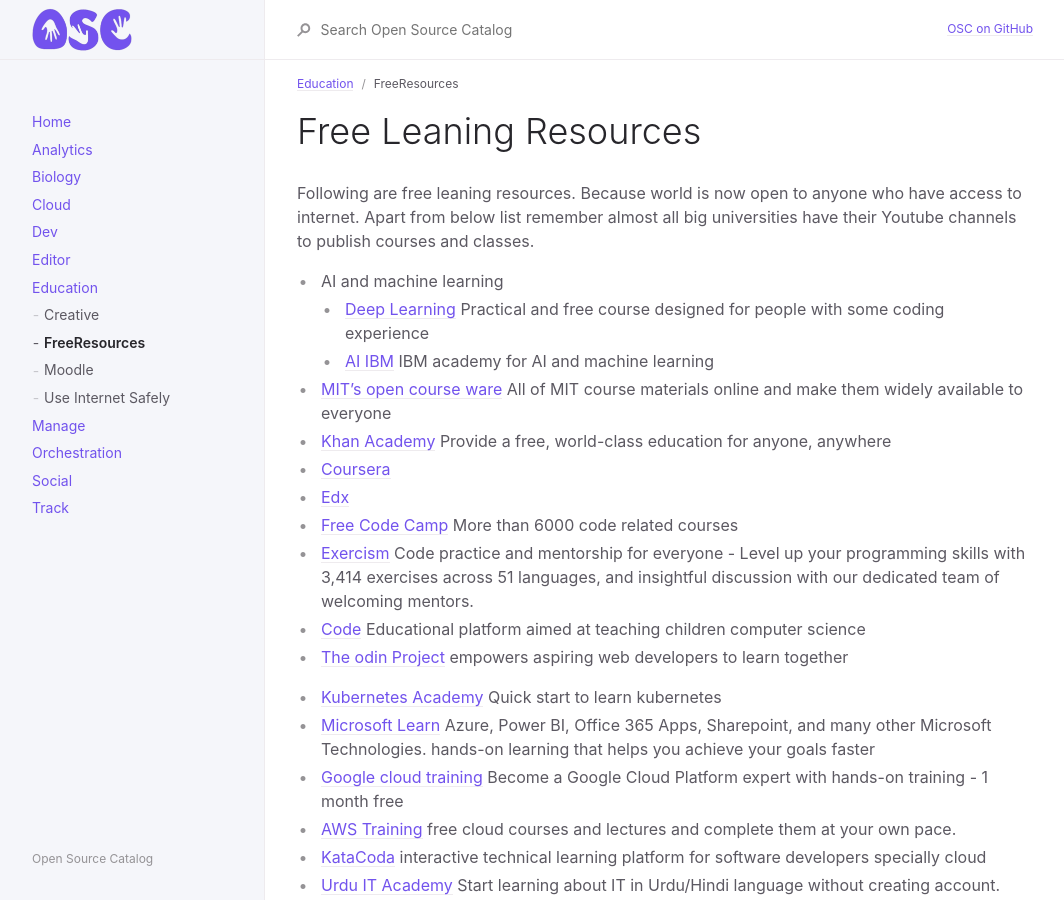
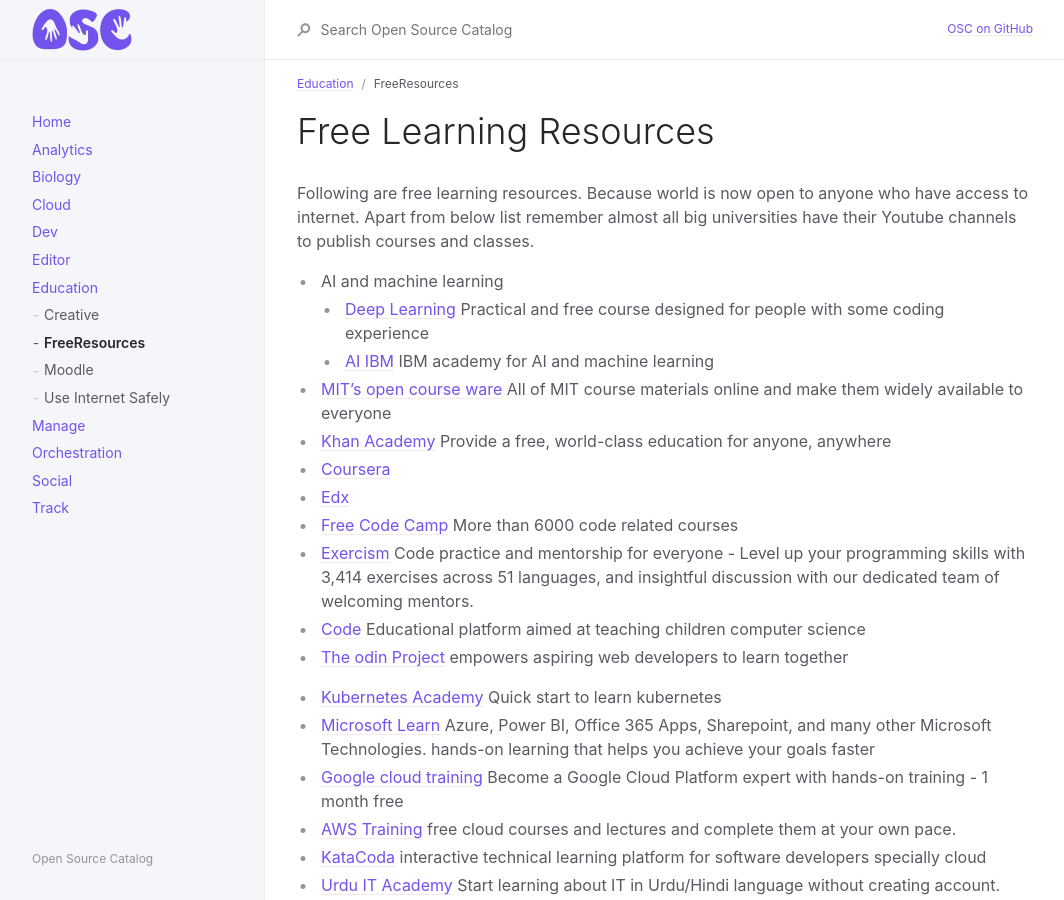
Before and after one commit to sssolutiontec/open-source-catalog, a Jekyll site: the page built from docs/education/freeResources.md, in a window 1280 px wide. Shown: the whole page, without its empty margins (107-1171 px from the left). Built offline with Jekyll 4.4.1, drawn with Linux system fonts in a browser that asks for light colours.

Commit message:
spell correction

```diff
--- a/docs/education/freeResources.md
+++ b/docs/education/freeResources.md
@@ -6,9 +6,9 @@ nav_order: 60
 description: "open source education"
 ---
 
-# Free Leaning Resources
+# Free Learning Resources
 
-Following are free leaning resources. Because world is now open to anyone who have access to internet. Apart from below list remember almost all big universities have their Youtube channels to publish courses and classes.
+Following are free learning resources. Because world is now open to anyone who have access to internet. Apart from below list remember almost all big universities have their Youtube channels to publish courses and classes.
 
 * AI and machine learning
     * [Deep Learning](https://course.fast.ai/){: target="_blank"} Practical and free course designed for people with some coding experience
```
